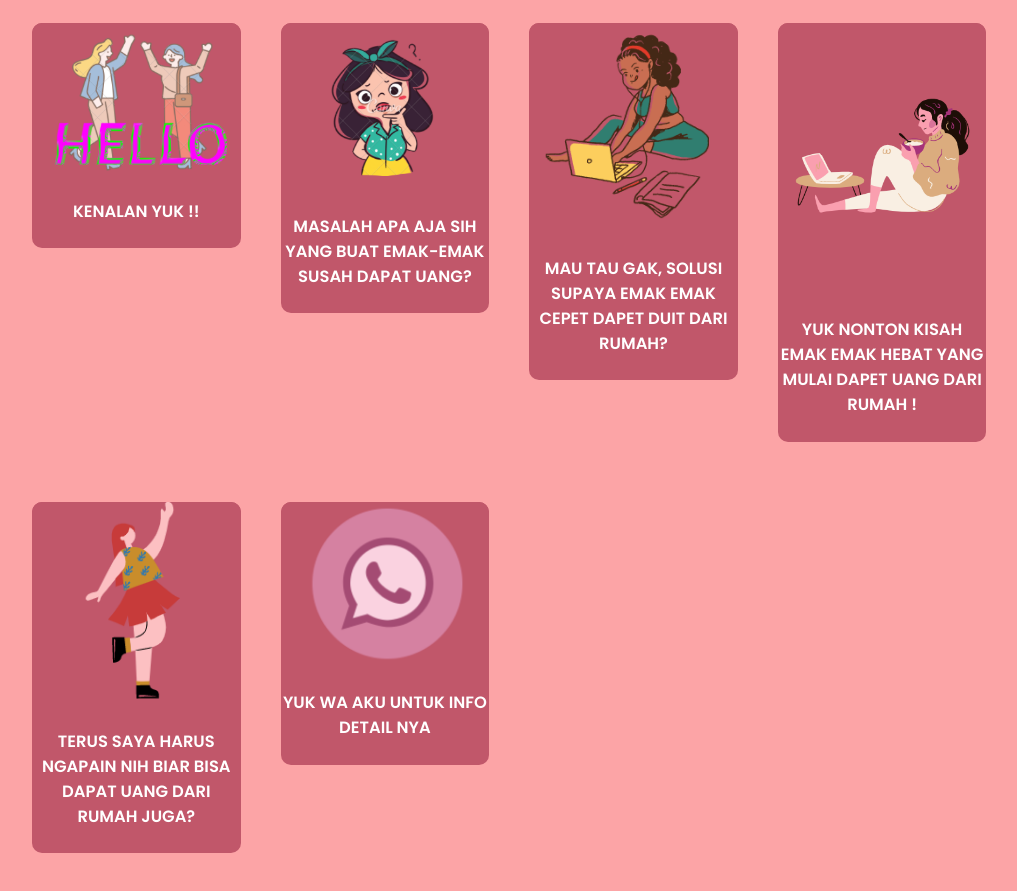
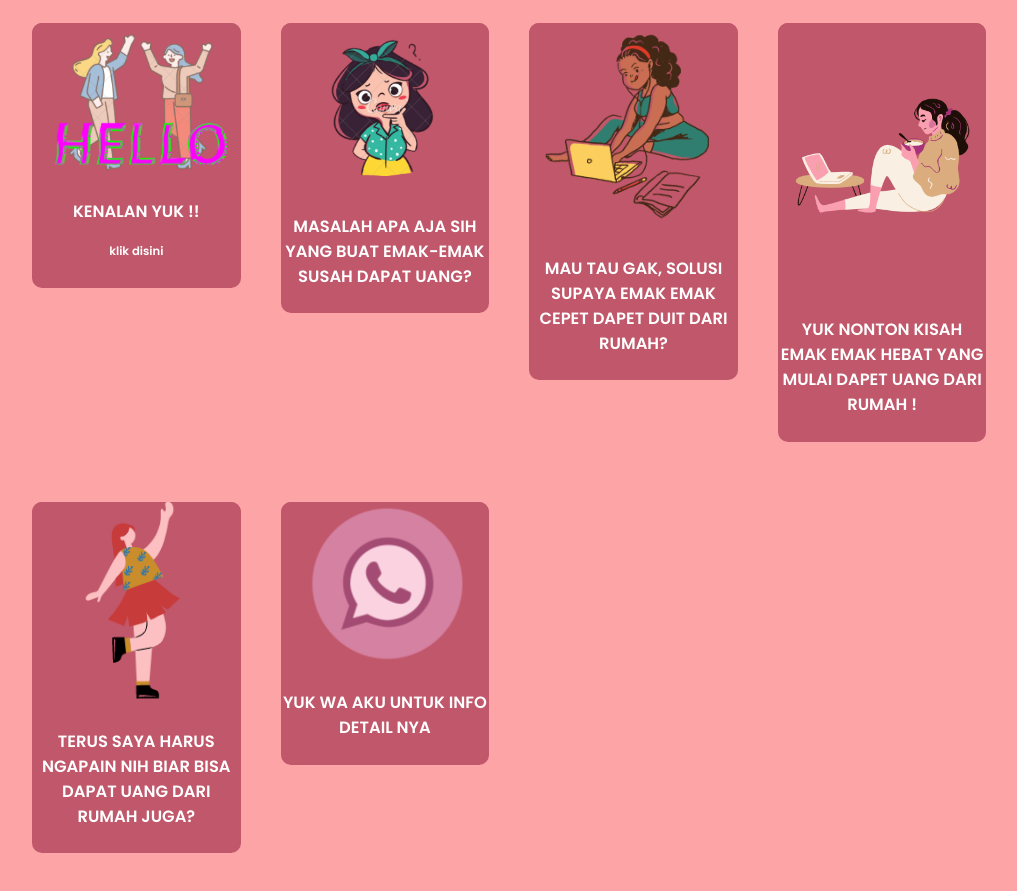
Before and after one commit to carlotoorop/BisnisMakSulvy, a plain HTML site: page index.html in a window 1280 px wide. Shown: the part 797-1688 px from the top of the page, without its empty margins (138-1155 px from the left). Drawn offline with nearby package versions, Linux system fonts and the light colour scheme.

Commit message:
Update index.html

```diff
--- a/index.html
+++ b/index.html
@@ -12,7 +12,7 @@
         <link rel="stylesheet" href="schedule.css">
 
 
-        <title>Responsive landing page coffee 3D</title>
+        <title>Bisnis Keren Mak Sulvy</title>
     </head>
     <body>
         <!--===== HEADER =====-->
@@ -63,6 +63,7 @@
                                 <div class="card" id="fon">
                                     <img src="kenalan.PNG" style="width:100%" alt="fon">
                                     <h3>KENALAN YUK !!</h3>
+                                    <h5>klik disini<h5>
                                 </div>
                         </a>
                     </div>
```
